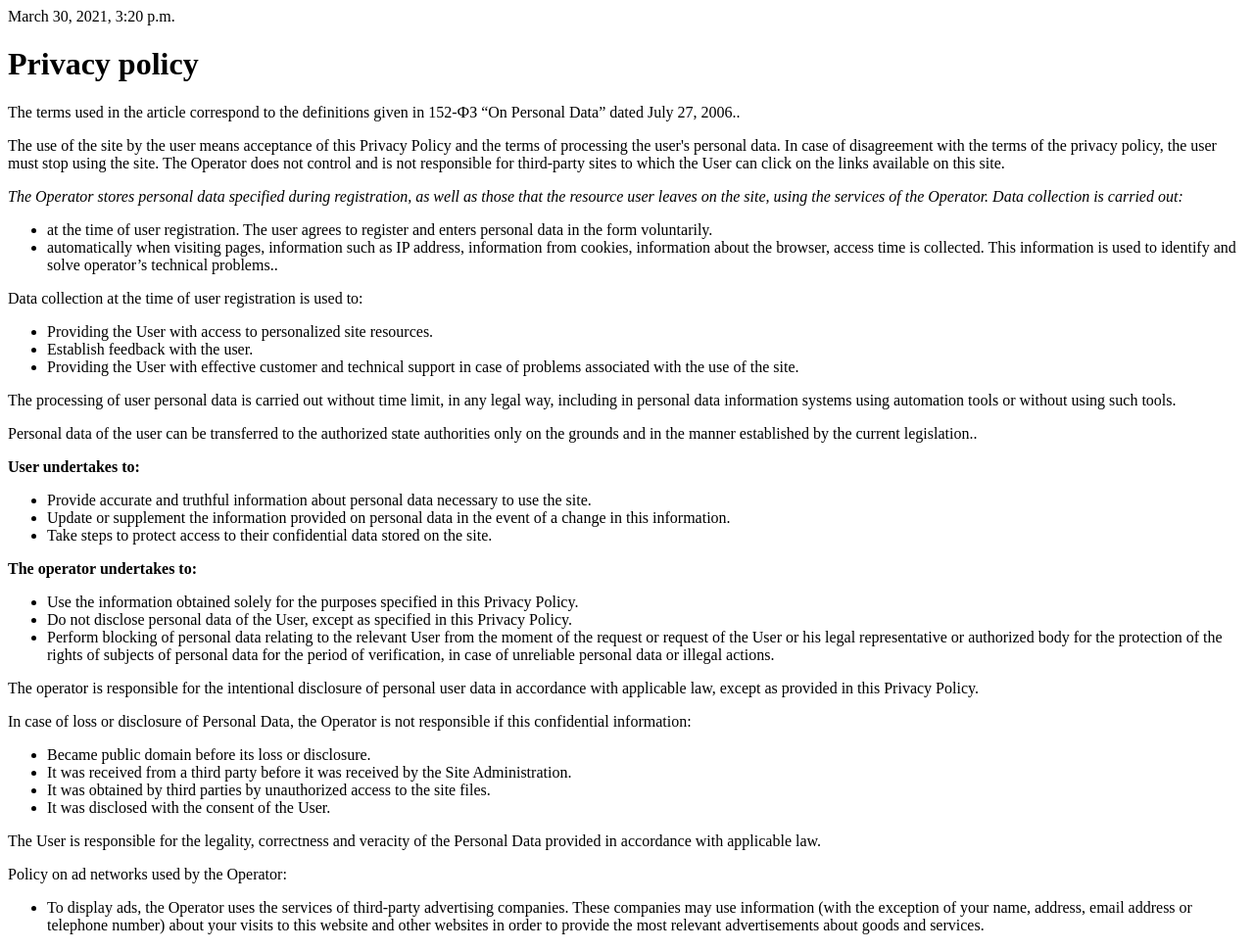
After one commit to Nikolos123/Django_new, a Django app: page /auth/privacy-policy/ in a window 1280 px wide. The commit adds this page. Shown: the whole page at 98% size. Run offline with Django 3.2, Linux system fonts and the light colour scheme.

```diff
--- /dev/null
+++ b/authapp/templates/authapp/privacy-policy.html
@@ -0,0 +1,143 @@
+<!doctype html>
+
+<html lang="en">
+<head>
+    <meta charset="UTF-8">
+    <meta name="viewport"
+          content="width=device-width, user-scalable=no, initial-scale=1.0, maximum-scale=1.0, minimum-scale=1.0">
+    <meta http-equiv="X-UA-Compatible" content="ie=edge">
+    <title>Privacy policy</title>
+</head>
+<body>
+<div>
+    <div class="card">
+        <div >March 30, 2021, 3:20 p.m.
+            <h1>Privacy policy</h1>
+            <div class="e-text mb-3"><p>
+                The terms used in the article correspond to the definitions given in 152-ФЗ “On Personal Data” dated
+                July 27, 2006..
+            </p>
+                <p>
+                    The use of the site by the user means acceptance of this Privacy Policy and the terms of processing
+                    the user's personal data. In case of disagreement with the terms of the privacy policy, the user
+                    must stop using the site. The Operator does not control and is not responsible for third-party sites
+                    to which the User can click on the links available on this site.
+                </p>
+                <p><i>
+                    The Operator stores personal data specified during registration, as well as those that the resource
+                    user leaves on the site, using the services of the Operator. Data collection is carried out:
+                    <br></i></p>
+                <ul>
+                    <li>
+                        at the time of user registration. The user agrees to register and enters personal data in the
+                        form voluntarily.
+                        <br></li>
+                    <li>
+                        automatically when visiting pages, information such as IP address, information from cookies,
+                        information about the browser, access time is collected. This information is used to identify
+                        and solve operator’s technical problems..
+                        <br></li>
+                </ul>
+                <p>
+                    Data collection at the time of user registration is used to:
+                </p>
+                <ul>
+                    <li>
+                        Providing the User with access to personalized site resources.
+                    </li>
+                    <li>
+                        Establish feedback with the user.
+                    </li>
+                    <li>
+                        Providing the User with effective customer and technical support in case of problems associated
+                        with the use of the site.
+                    </li>
+                </ul>
+                <p>
+                    The processing of user personal data is carried out without time limit, in any legal way, including
+                    in personal data information systems using automation tools or without using such tools.
+                </p>
+                <p>
+                    Personal data of the user can be transferred to the authorized state authorities only on the grounds
+                    and in the manner established by the current legislation..
+                </p>
+                <p><b>
+                    User undertakes to:
+                </b></p>
+                <ul>
+                    <li>
+                        Provide accurate and truthful information about personal data necessary to use the site.
+                    </li>
+                    <li>
+                        Update or supplement the information provided on personal data in the event of a change in this
+                        information.
+                    </li>
+                    <li>
+                        Take steps to protect access to their confidential data stored on the site.
+                    </li>
+                </ul>
+                <div><b>
+                    The operator undertakes to:
+                </b></div>
+                <div>
+                    <ul>
+                        <li>
+                            Use the information obtained solely for the purposes specified in this Privacy Policy.
+                            <br></li>
+                        <li>
+                            Do not disclose personal data of the User, except as specified in this Privacy Policy.
+                            <br></li>
+                        <li>
+                            Perform blocking of personal data relating to the relevant User from the moment of the
+                            request or request of the User or his legal representative or authorized body for the
+                            protection of the rights of subjects of personal data for the period of verification, in
+                            case of unreliable personal data or illegal actions.
+                        </li>
+                    </ul>
+                    <p>
+                        The operator is responsible for the intentional disclosure of personal user data in accordance
+                        with applicable law, except as provided in this Privacy Policy.
+                    </p>
+                    <p>
+                        In case of loss or disclosure of Personal Data, the Operator is not responsible if this
+                        confidential information:
+                        <br></p>
+                    <p></p>
+                    <ul>
+                        <li>
+                            Became public domain before its loss or disclosure.
+                            <br></li>
+                        <li>
+                            It was received from a third party before it was received by the Site Administration.
+                            <br></li>
+                        <li>
+                            It was obtained by third parties by unauthorized access to the site files.
+                            <br></li>
+                        <li>
+                            It was disclosed with the consent of the User.
+                        </li>
+                    </ul>
+                    <p>
+                        The User is responsible for the legality, correctness and veracity of the Personal Data provided
+                        in accordance with applicable law.
+                    </p>
+                    <p>
+                        Policy on ad networks used by the Operator:
+                    </p>
+                    <p></p>
+                    <ul>
+                        <li>
+                            To display ads, the Operator uses the services of third-party advertising companies. These
+                            companies may use information (with the exception of your name, address, email address or
+                            telephone number) about your visits to this website and other websites in order to provide
+                            the most relevant advertisements about goods and services.
+                        </li>
+                    </ul>
+                </div>
+            </div>
+        </div>
+    </div>
+</div>
+
+</body>
+</html>
--- a/geekshop/settings.py
+++ b/geekshop/settings.py
@@ -70,6 +70,10 @@ SOCIAL_AUTH_GOOGLE_OAUTH2_SCOPE = ['email']
 SOCIAL_AUTH_FACEBOOK_OAUTH2_KEY = SOCIAL.get('SOCIAL_AUTH_FACEBOOK_OAUTH2_KEY',"")
 SOCIAL_AUTH_FACEBOOK_OAUTH2_SECRET = SOCIAL.get('SOCIAL_AUTH_FACEBOOK_OAUTH2_SECRET',"")
 SOCIAL_AUTH_FACEBOOK_OAUTH2_SCOPE = ['email']
+
+SOCIAL_AUTH_GITHUB_OAUTH2_KEY = SOCIAL.get('SOCIAL_AUTH_GITHUB_OAUTH2_KEY',"")
+SOCIAL_AUTH_GITHUB_OAUTH2_SECRET = SOCIAL.get('SOCIAL_AUTH_GITHUB_OAUTH2_SECRET',"")
+SOCIAL_AUTH_GITHUB_OAUTH2_SCOPE = ['user:email']
 
 SOCIAL_AUTH_URL_NAMESPACE = 'social'
 
--- a/geekshop/social_auth.json
+++ b/geekshop/social_auth.json
@@ -4,5 +4,8 @@
     "SOCIAL_AUTH_GOOGLE_OAUTH2_KEY": "1016116258044-iec7v7tc09hqreauq1d3rja5v79j31g2.apps.googleusercontent.com",
     "SOCIAL_AUTH_GOOGLE_OAUTH2_SECRET": "7SIERFAQ2CYHZODLORGSLWjp",
     "SOCIAL_AUTH_FACEBOOK_OAUTH2_KEY": "1084752155341370",
-    "SOCIAL_AUTH_FACEBOOK_OAUTH2_SECRET": "fe1b02accd3b2155ad78652be31294a7"
+    "SOCIAL_AUTH_FACEBOOK_OAUTH2_SECRET": "fe1b02accd3b2155ad78652be31294a7",
+
+    "SOCIAL_AUTH_GITHUB_OAUTH2_KEY": "cfc108894dc69558c17f",
+    "SOCIAL_AUTH_GITHUB_OAUTH2_SECRET": "1cb0e04e176c13e138750c3fe55f4e6e526c2686"
 }
```
Also changed, not shown: authapp/templates/authapp/login.html (+5 -3 lines).
